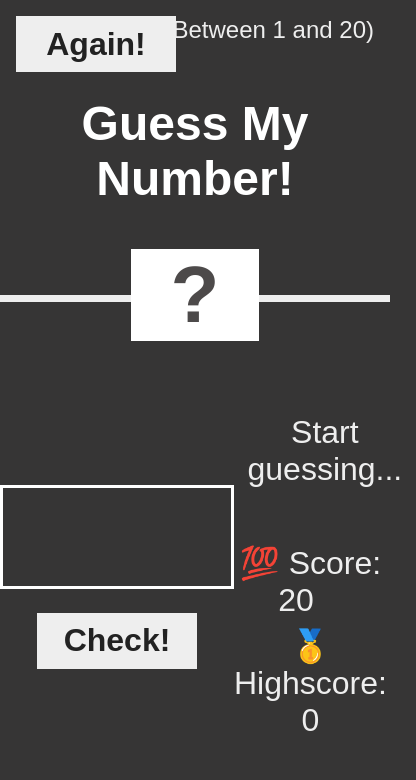
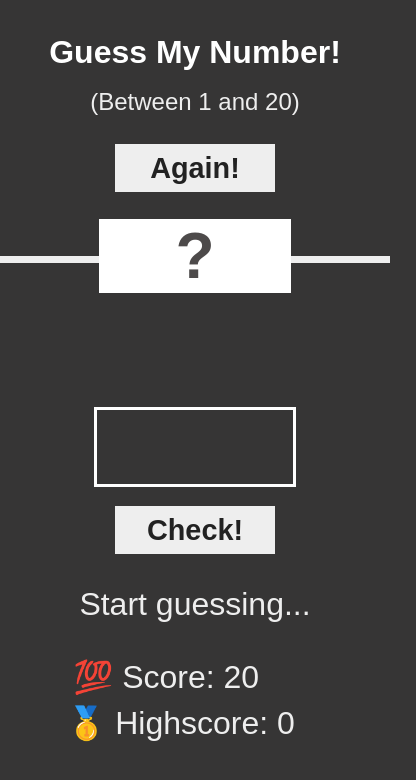
Before and after one commit to khybe/guess-my-number, a React (Create React App) app: page / in a window 390 px wide. Shown: the top 780 px of the page, 416 px wide, since content can reach past the window. Built offline with nearby package versions, Linux system fonts and the light colour scheme.

Commit message:
give header and main-page min-height to adjust its responsivness

```diff
--- a/src/App.js
+++ b/src/App.js
@@ -92,3 +92,9 @@ function App() {
 }
 
 export default App;
+
+// 1# Conditionally changing classes (i.e, the won class, whitin App.js).
+
+// 2# Lefting the state up, from child to a parent component (i.e, from MainPage.js to App.js).
+
+// 3# State management of a complex object (i.e, play state whitin App.js).
--- a/src/components/Header.module.css
+++ b/src/components/Header.module.css
@@ -1,6 +1,7 @@
 .header {
   position: relative;
   height: 35vh;
+  min-height: 16rem;
   border-bottom: 7px solid #eee;
 }
 
@@ -49,9 +50,9 @@ h1 {
   transform: translate(-50%, 50%);
 }
 
-@media screen and (max-width: 385px) {
+@media screen and (max-width: 440px) {
   .header {
-    height: 40vh;
+    height: 10rem;
   }
 
   h1 {
@@ -61,7 +62,7 @@ h1 {
   }
 
   .between {
-    top: 5rem;
+    top: 5.5rem;
     left: 0;
     right: 0;
   }
--- a/src/components/MainPage.module.css
+++ b/src/components/MainPage.module.css
@@ -1,5 +1,5 @@
 .main {
-  height: 65vh;
+  height: 25rem;
   color: #eee;
   display: flex;
   align-items: center;
@@ -56,14 +56,16 @@
   margin-top: 0;
 }
 
-@media screen and (max-width: 385px) {
+@media screen and (max-width: 540px) {
   .main {
     display: flex;
     flex-direction: column;
   }
 
   .left {
+    /* border: 2px solid red; */
     width: 22rem;
+    margin-top: 4rem;
   }
 
   .right {
```
